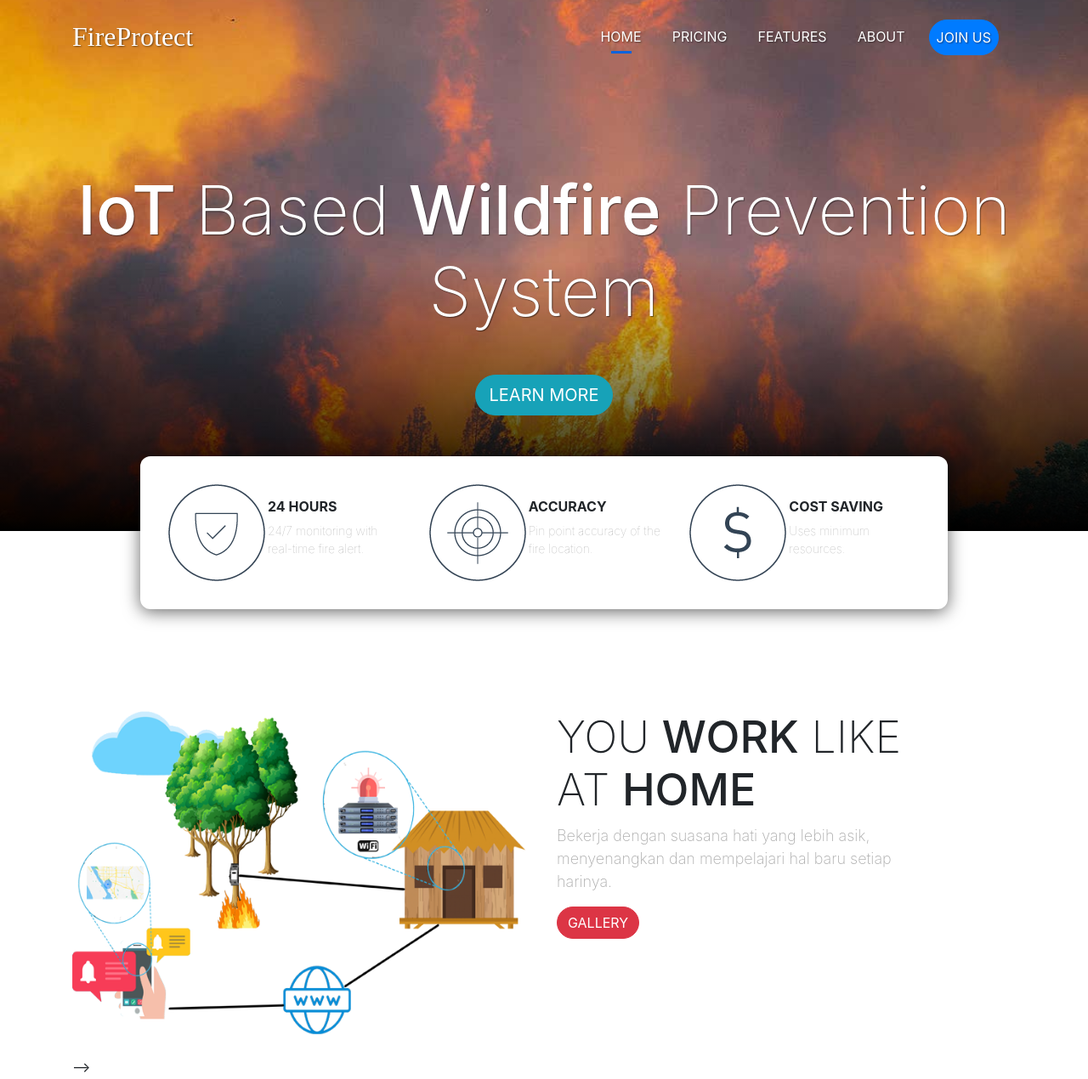
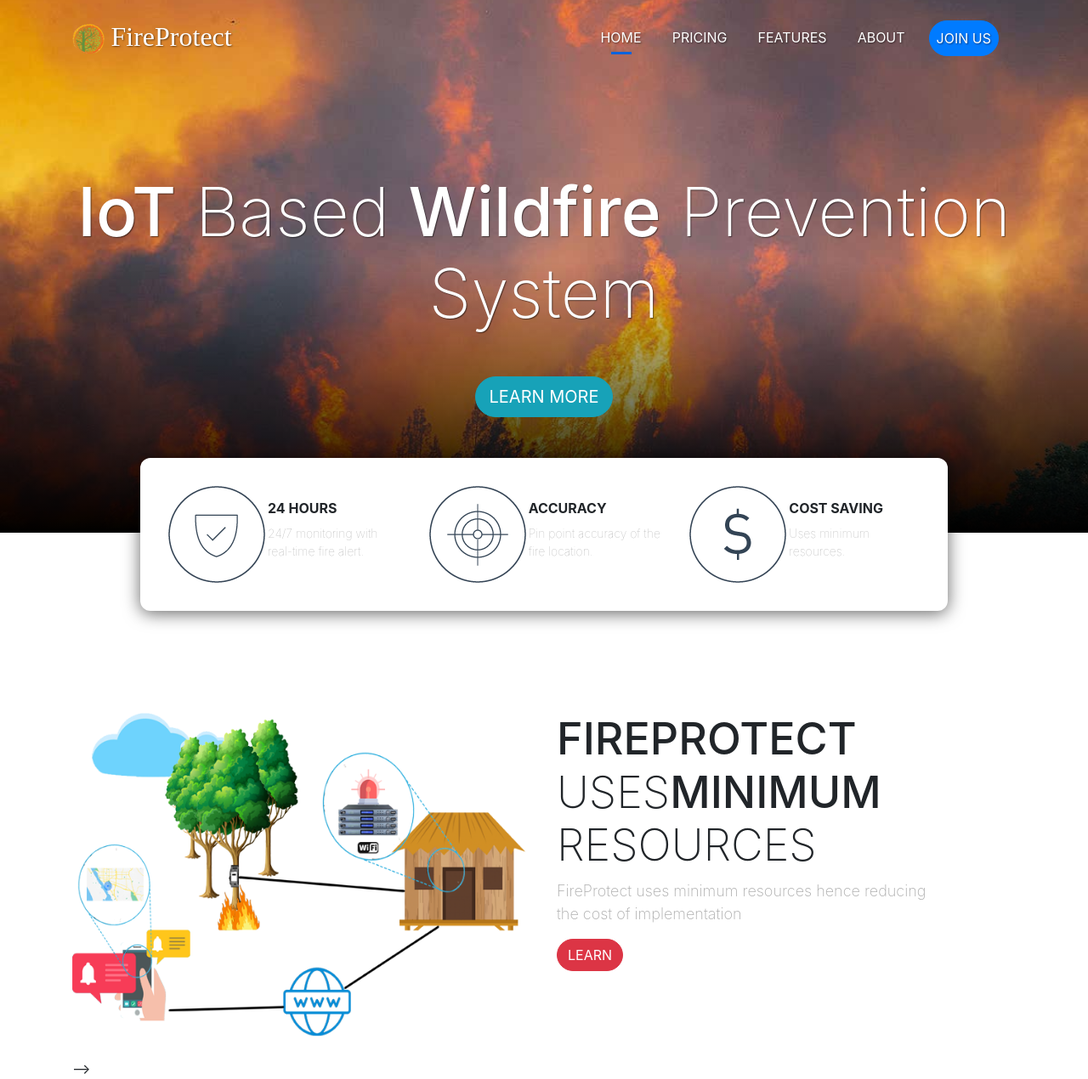
Before and after one commit to DearSpider/FireProtect-Landing-Page, a plain HTML site: page index.html in a window 1280 px wide. Shown: the whole page at 85% size. Drawn offline with nearby package versions, Linux system fonts and the light colour scheme; a web font is replaced by a local one.

Commit message:
updating

```diff
--- a/index.html
+++ b/index.html
@@ -20,7 +20,8 @@
     <!-- Navbar -->
     <nav class="navbar navbar-expand-lg navbar-light">
       <div class="container">
-        <a class="navbar-brand" href="#">FireProtect</a>
+        <a class="navbar-brand" href="#"><img src="img/logo.png" width="15%" class="d-inline-block align-top" alt="">
+          FireProtect</a>
         <button class="navbar-toggler" type="button" data-toggle="collapse" data-target="#navbarNavAltMarkup" aria-controls="navbarNavAltMarkup" aria-expanded="false" aria-label="Toggle navigation">
           <span class="navbar-toggler-icon"></span>
         </button>
@@ -81,10 +82,9 @@
           <img src="img/workingspace.png" alt="Working Space" class="img-fluid">
         </div>
         <div class="col-lg-5">
-          <h2>You <span>Work</span> Like at <span>Home</span></h2>
-          <p>Bekerja dengan suasana hati yang lebih asik, menyenangkan
-            dan mempelajari hal baru setiap harinya.</p>
-          <a href="#" class="btn btn-danger tombol">Gallery</a>
+          <h2><span>FireProtect</span> Uses<span>Minimum</span> Resources</h2>
+          <p>FireProtect uses minimum resources hence reducing the cost of implementation</p>
+          <a href="#" class="btn btn-danger tombol">Learn</a>
         </div>
       </div>
       <!-- akhir Workingspace -->
```
Also changed, not shown: img/logo main.png (added), img/logo.png (added).
